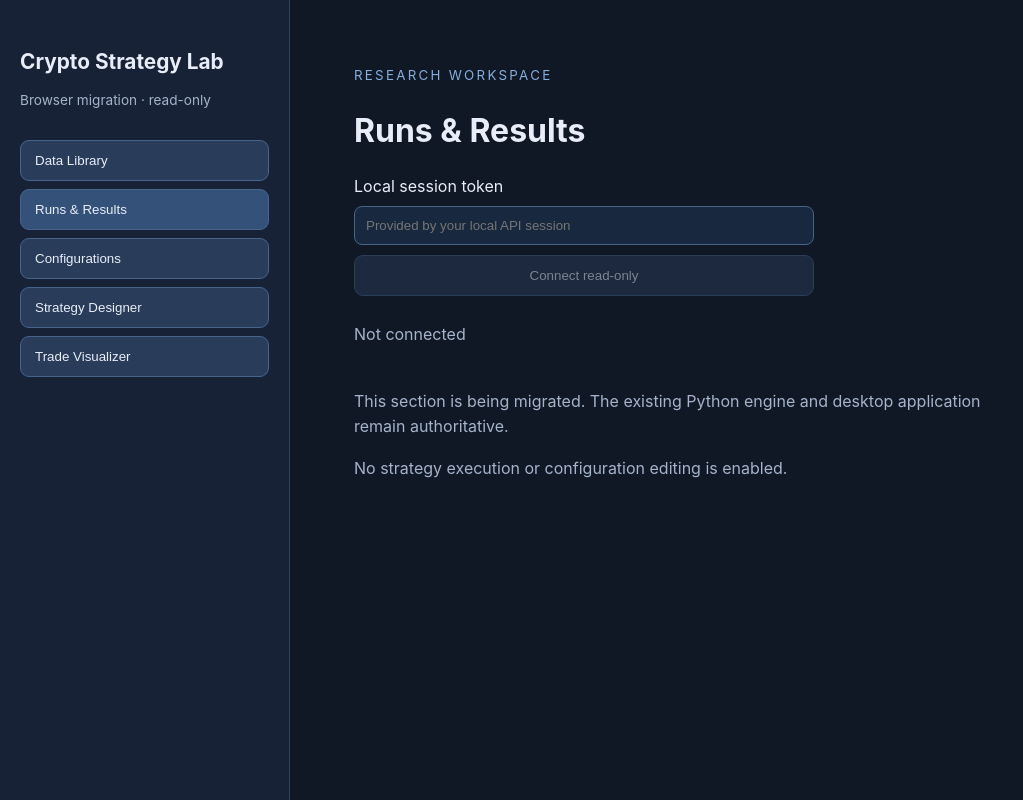
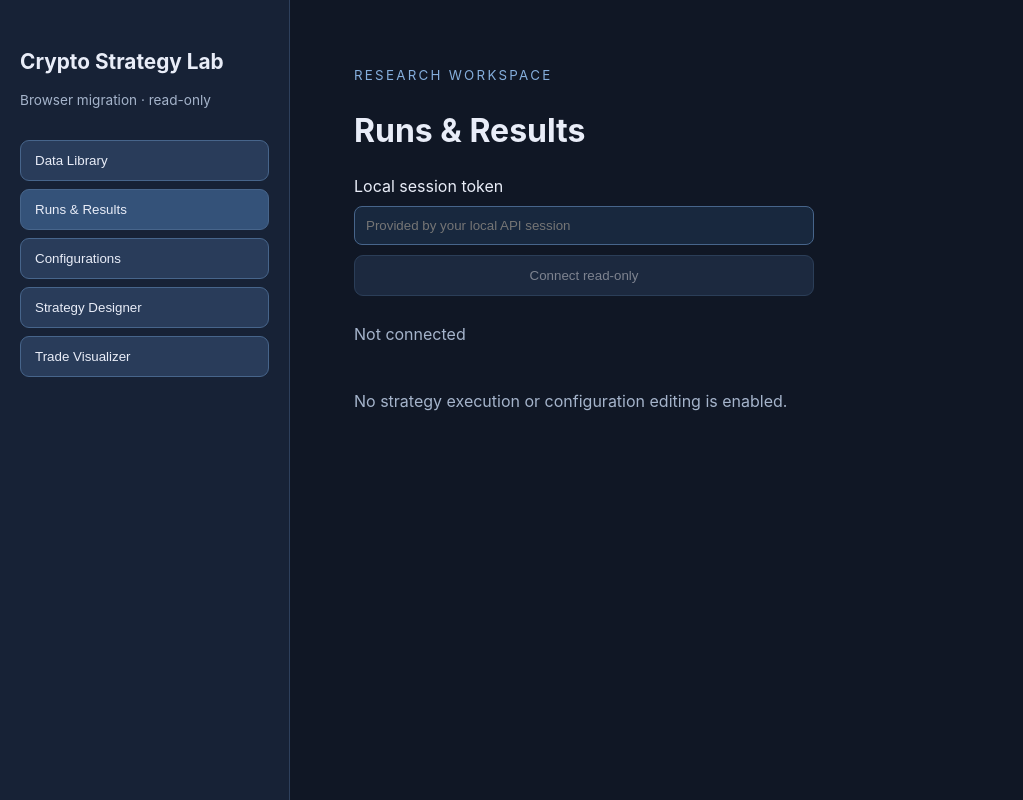
Before and after one commit to Thashitharan27/Crypto-Strategy-Lab, a React (Vite) app in the folder browser_ui/: page / in a window 1280 px wide. Shown: the whole page, without its empty margins (0-1023 px from the left). Built offline with nearby package versions, Linux system fonts and the light colour scheme.

Commit message:
fix: show placeholder only for unfinished browser sections

```diff
--- a/browser_ui/src/main.tsx
+++ b/browser_ui/src/main.tsx
@@ -146,7 +146,8 @@ function App() {
           {coverageError && <p role="alert">{coverageError}</p>}
           {coverage && <p role="status">Coverage records returned: {coverage.length}. Data Library stays read-only.</p>}
         </div>
-      </div> :
+      </div> : null}
+      {(section === "Strategy Designer" || section === "Trade Visualizer") &&
         <p>This section is being migrated. The existing Python engine and desktop application remain authoritative.</p>}
       <p>No strategy execution or configuration editing is enabled.</p>
     </section>
```
